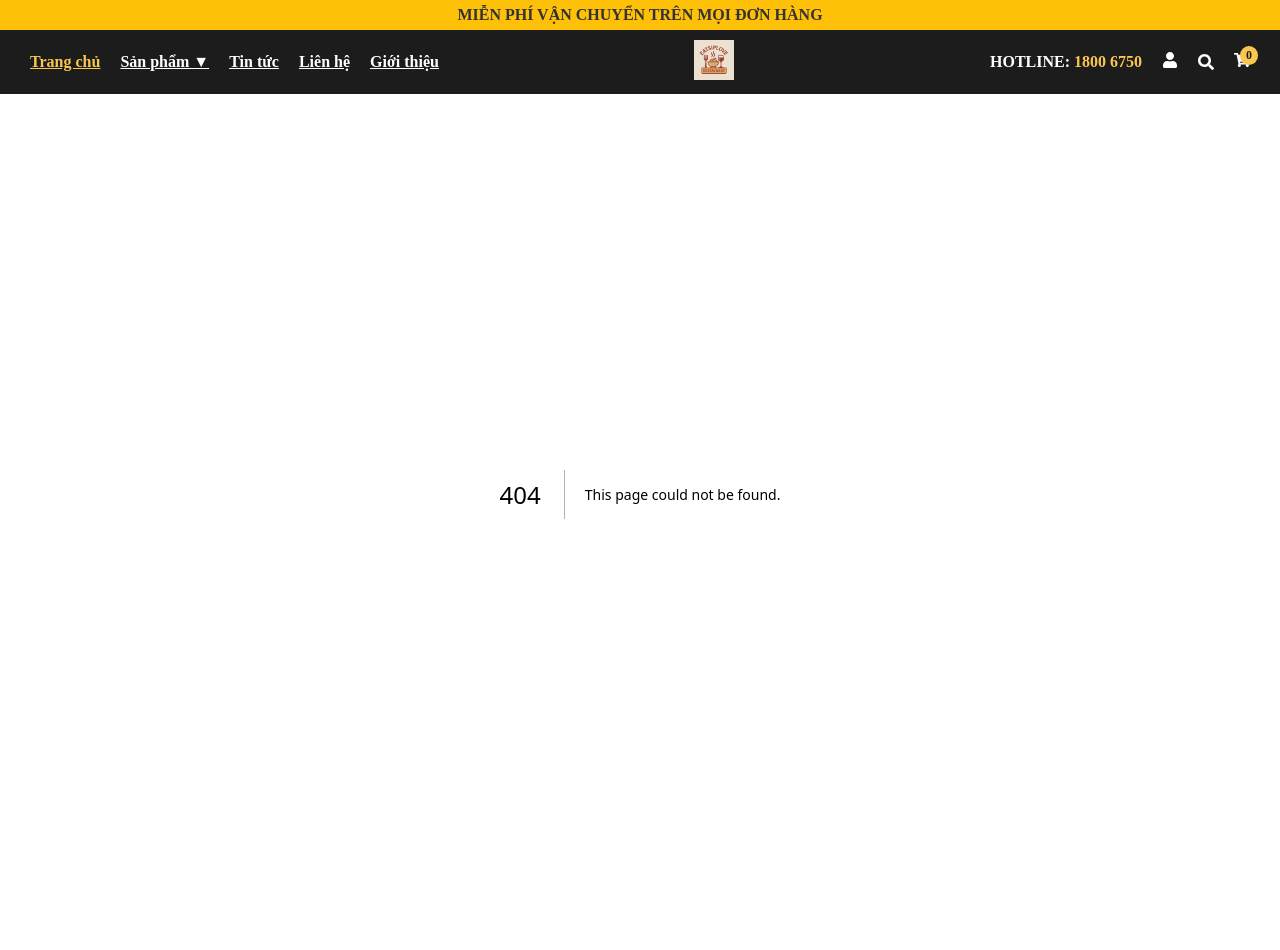
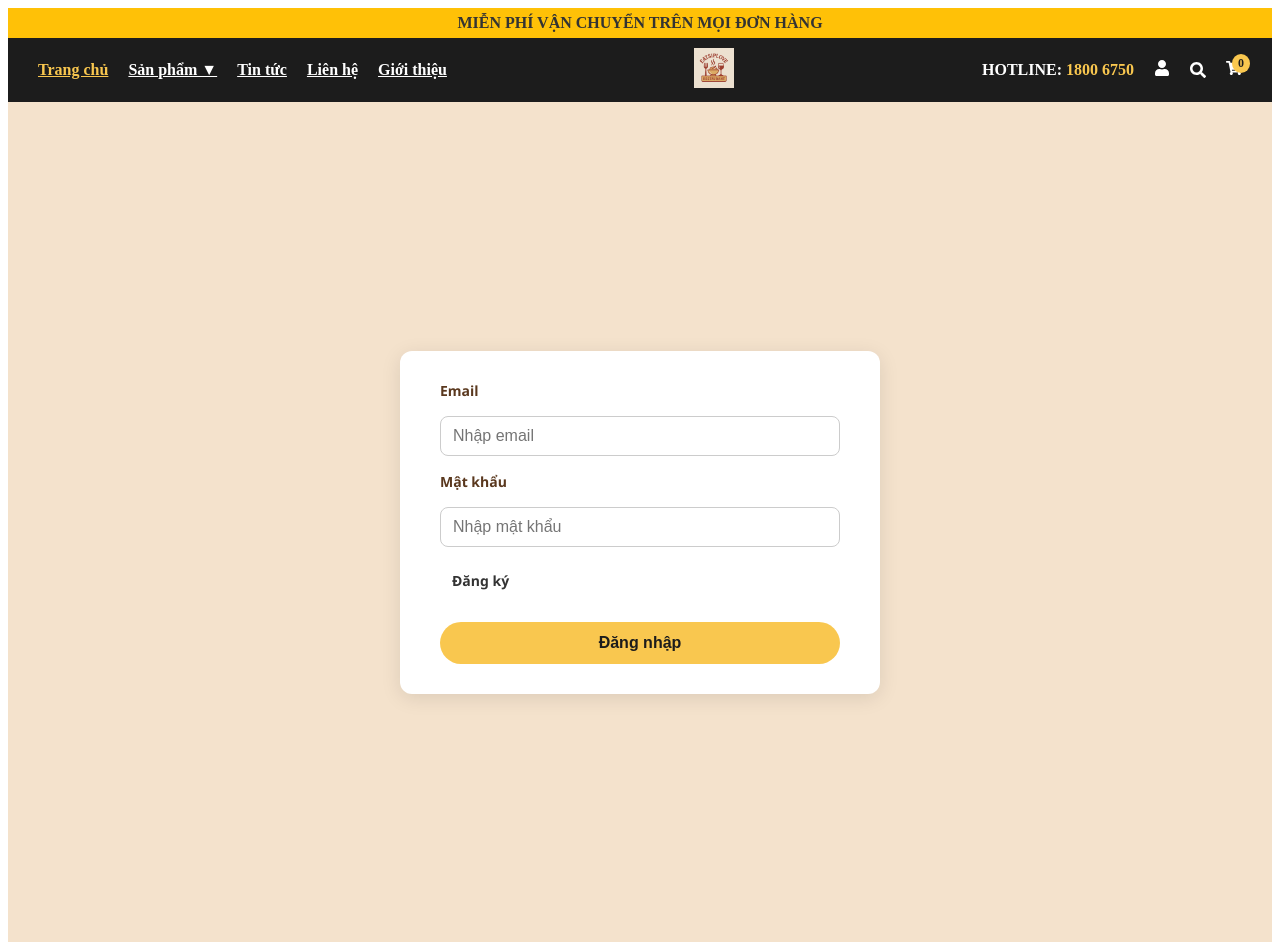
Before and after one commit to Project-start-2025/eatsiplove, a Next.js app: page /Login in a window 1280 px wide. Before the commit this address had no page. Before the commit the page ends 894 px from the top, so only its background shows below. Built offline with nearby package versions, Linux system fonts and the light colour scheme.

Commit message:
Create page.tsx

```diff
--- /dev/null
+++ b/src/app/Login/page.tsx
@@ -0,0 +1,22 @@
+import LoginForm from "./LoginForm";
+
+const LoginPage = () => {
+  return (
+    <div style={pageStyles.page}>
+      <LoginForm />
+    </div>
+  );
+};
+
+const pageStyles: Record<string, React.CSSProperties> = {
+  page: {
+    minHeight: "100vh",
+    backgroundColor: "#F4E2CC",
+    display: "flex",
+    justifyContent: "center",
+    alignItems: "center",
+    padding: "20px",
+  },
+};
+
+export default LoginPage;
```
